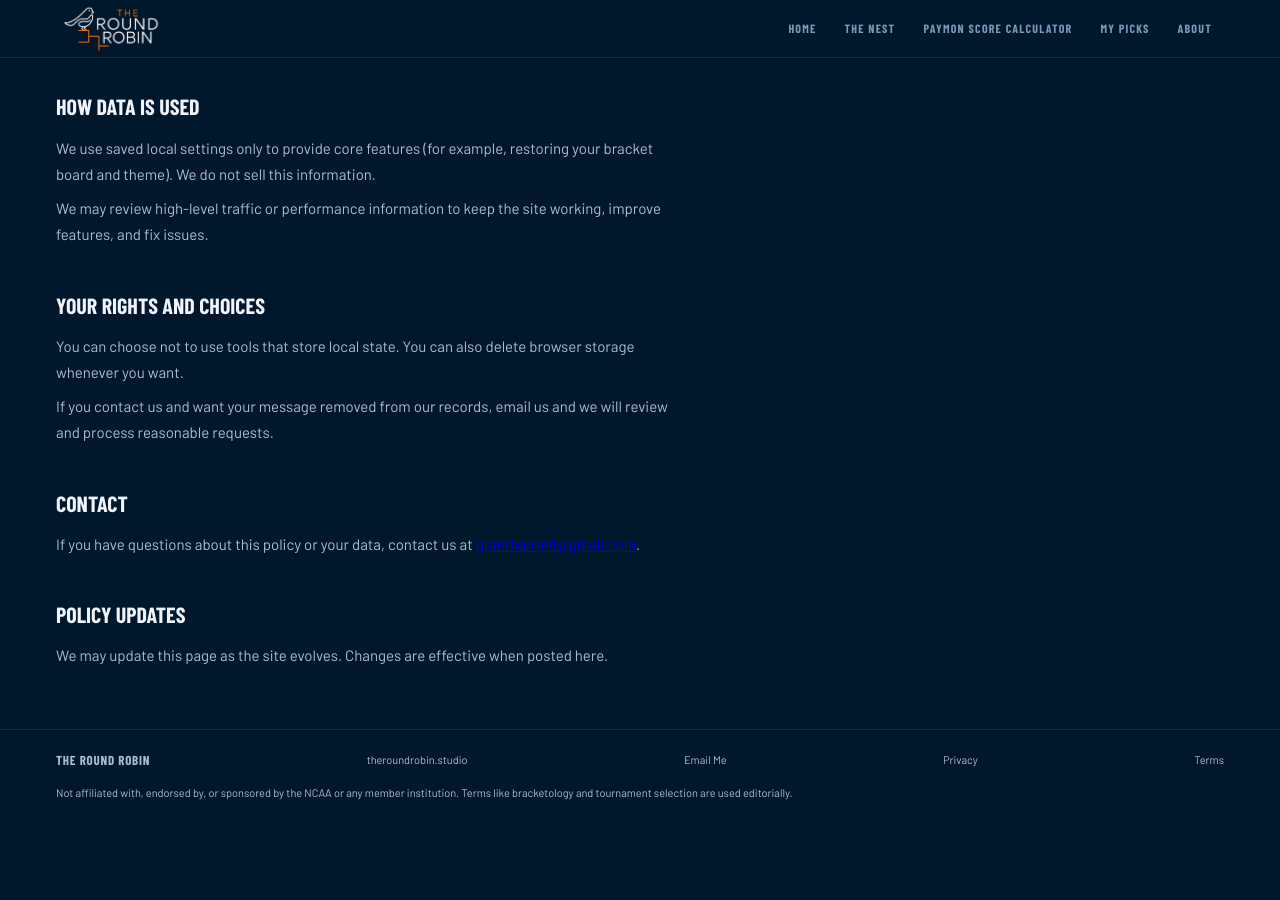
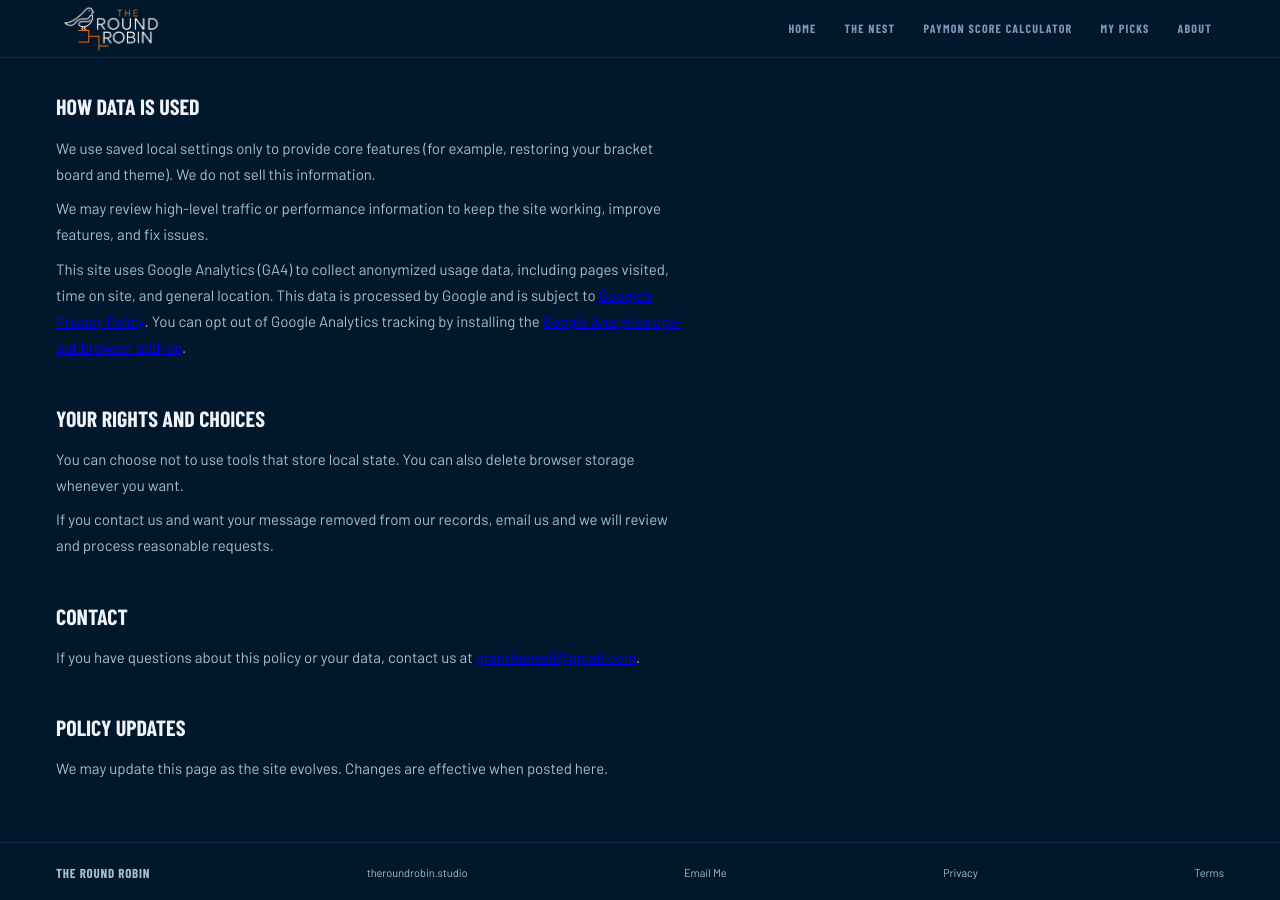
Before and after one commit to GrantBH12/The-Round-Robin, a Jekyll site: the page built from privacy/index.html, in a window 1280 px wide and 900 px high, scrolled down 678 px. Built offline with Jekyll 4.4.1, drawn with Linux system fonts in a browser that asks for light colours; some web fonts are replaced; before the commit the page ends 1500 px from its top, so only the background shows below that.

Commit message:
Disclose Google Analytics GA4 usage in Privacy Policy
Co-Authored-By: Claude Sonnet 4.6 <noreply@anthropic.com>

```diff
--- a/privacy/index.html
+++ b/privacy/index.html
@@ -26,6 +26,7 @@ title: Privacy Policy
   <h2>How Data Is Used</h2>
   <p>We use saved local settings only to provide core features (for example, restoring your bracket board and theme). We do not sell this information.</p>
   <p>We may review high-level traffic or performance information to keep the site working, improve features, and fix issues.</p>
+  <p>This site uses Google Analytics (GA4) to collect anonymized usage data, including pages visited, time on site, and general location. This data is processed by Google and is subject to <a href="https://policies.google.com/privacy" target="_blank" rel="noopener">Google's Privacy Policy</a>. You can opt out of Google Analytics tracking by installing the <a href="https://tools.google.com/dlpage/gaoptout" target="_blank" rel="noopener">Google Analytics opt-out browser add-on</a>.</p>
 
   <h2>Your Rights and Choices</h2>
   <p>You can choose not to use tools that store local state. You can also delete browser storage whenever you want.</p>
```
